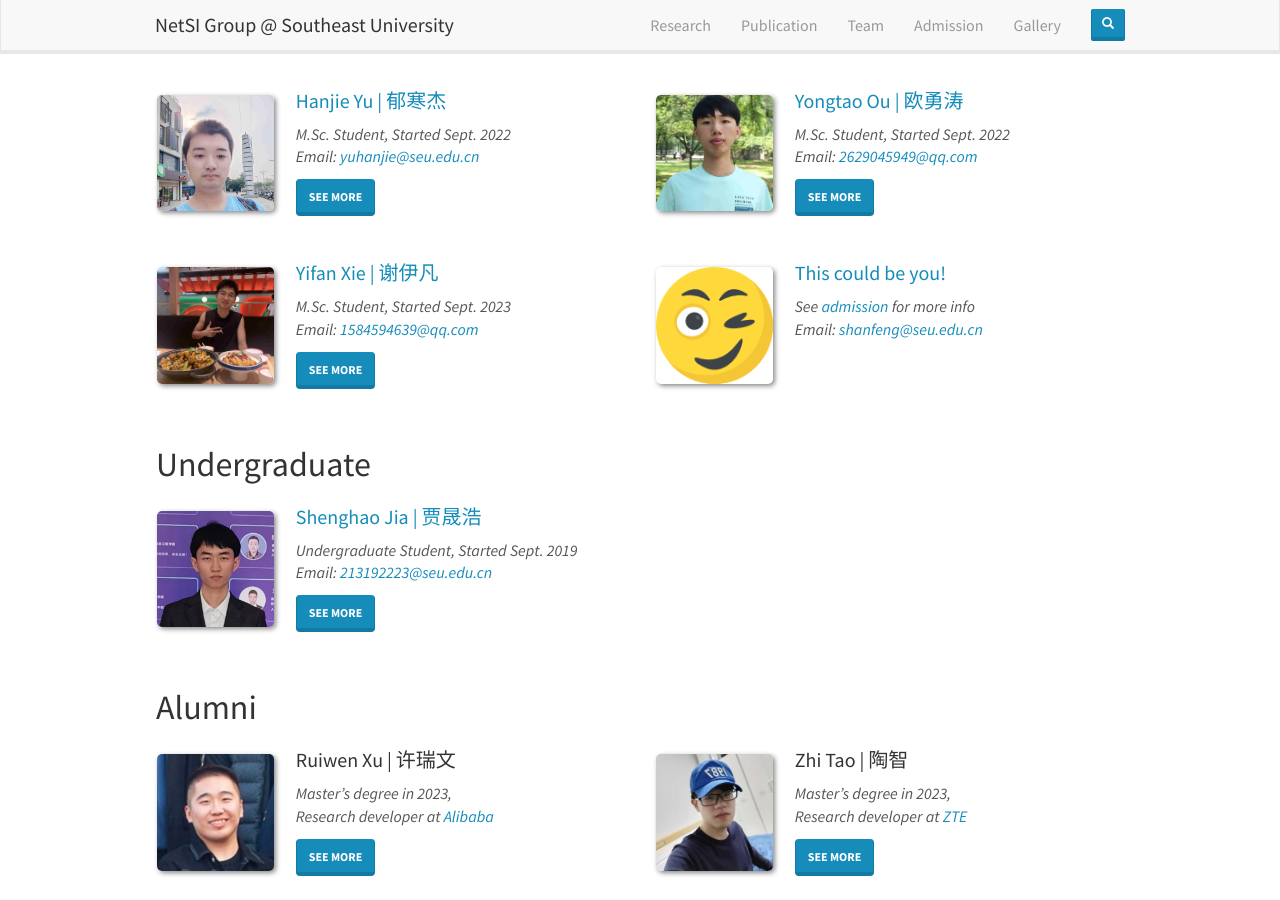
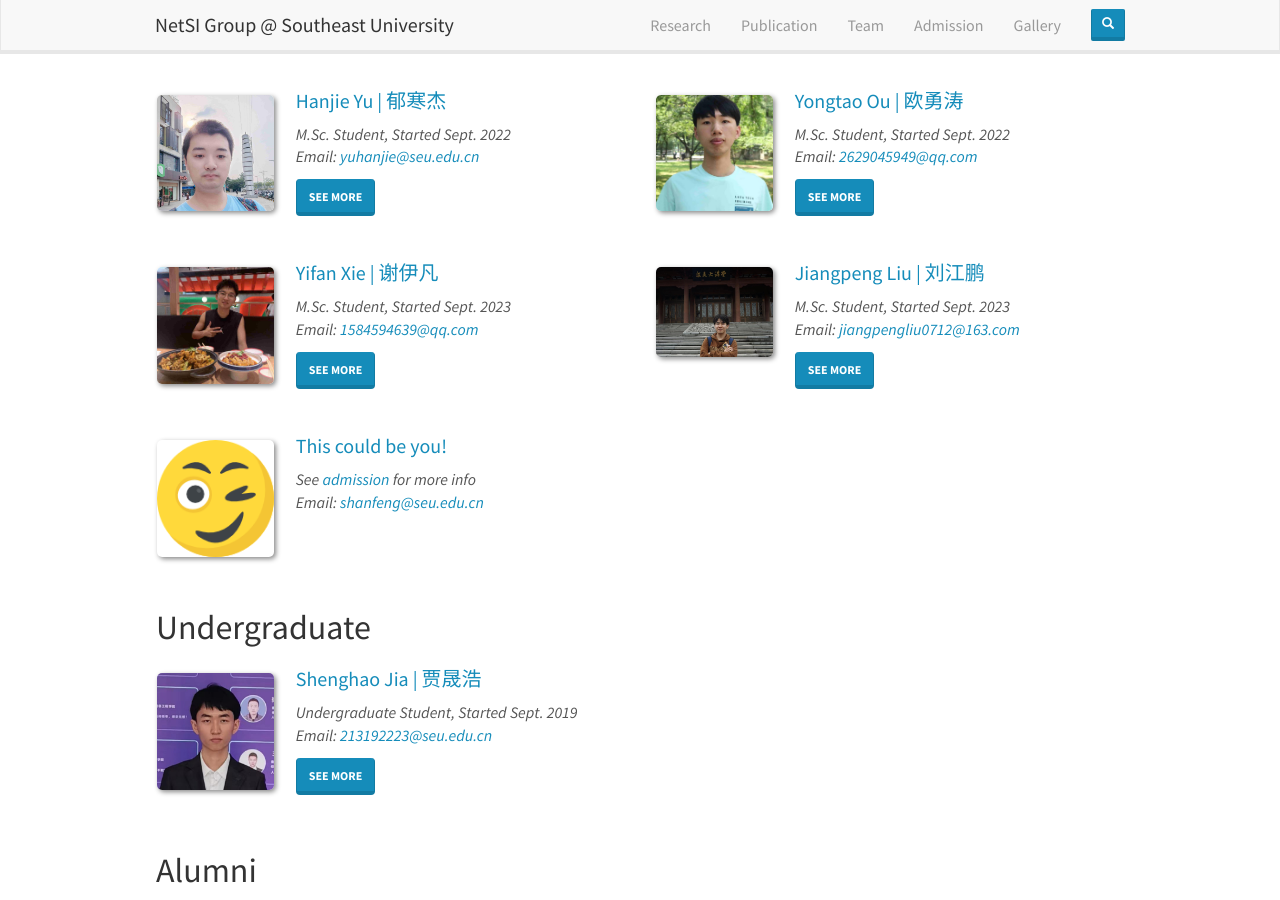
Before and after one commit to SEU-NetSI/seu-netsi.github.io, a Jekyll site: the page built from _pages/team.md, in a window 1280 px wide and 900 px high, scrolled down 991 px. Built offline with Jekyll 4.4.1, drawn with Linux system fonts in a browser that asks for light colours; nearby versions of some CDN libraries.

Commit message:
增加了刘江鹏的个人信息

```diff
--- a/_data/students.yml
+++ b/_data/students.yml
@@ -161,6 +161,22 @@
     - "<b>Room:</b> 238, Computer Building, Jiulonghu Campus, SEU"
     - "<b>Github:</b> <a href='https://github.com/Iven0322' target='_blank'>https://github.com/Iven0322</a>"
 
+- name: Jiangpeng Liu
+  chinese: 刘江鹏
+  id: liujiangpeng
+  photo: liujiangpeng.jpg
+  info: M.Sc. Student, Started Sept. 2023
+  email: jiangpengliu0712@163.com
+  link: https://liudamie.github.io/
+  education:
+    - "<b>2023.09 ~ Now:</b> M.Sc, <a href='https://cse.seu.edu.cn/main.htm' target='_blank'>College of Software Engineering</a>, <a href='https://www.seu.edu.cn/' target='_blank'>Southeast University</a>, China"
+    - "<b>2019.09 ~ 2023.06:</b> B.Sc, <a href='http://maths.hfut.edu.cn/' target='_blank'>School of Mathematics</a>, <a href='https://www.hfut.edu.cn/' target='_blank'>Hefei University of Technology</a>, China"
+  interest:
+    - "<b>Unmanned System Swarm Cooperation</b>"
+  correspondence:
+    - "<b>Room:</b> 238, Computer Building, Jiulonghu Campus, SEU"
+    - "<b>Github:</b> <a href='https://github.com/Liudamie' target='_blank'>https://github.com/Liudamie</a>"
+
 - name: "This could be you!"
   chinese: placeholder
   id: placeholder
```
Also changed, not shown: images/teampic/liujiangpeng.jpg (added).
